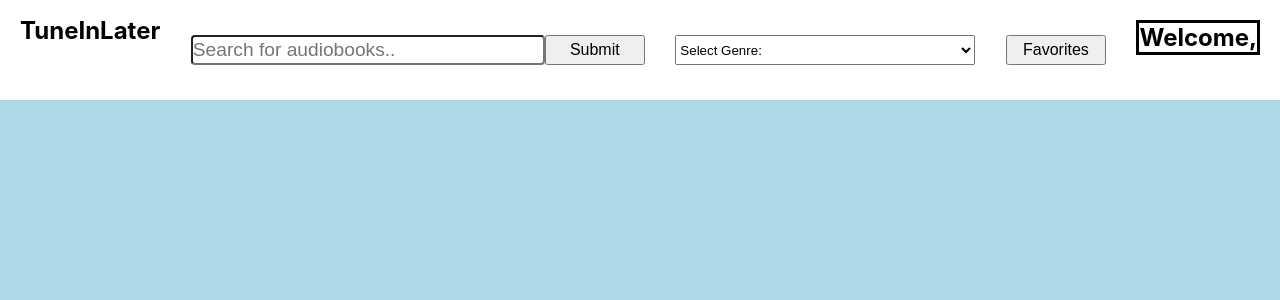
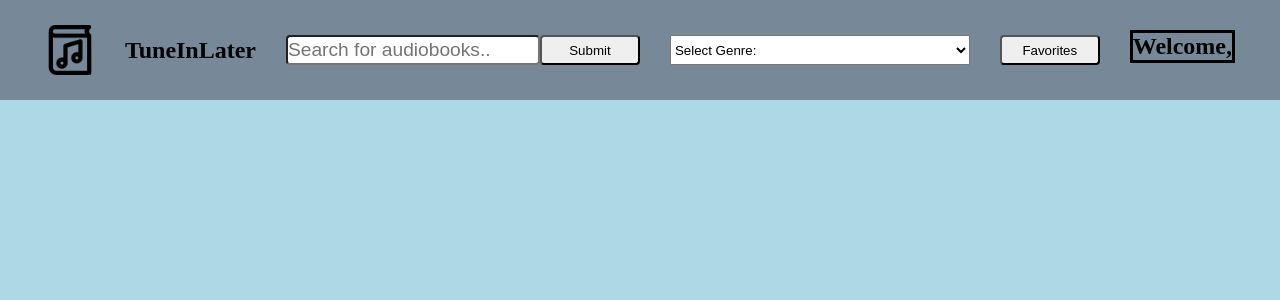
Before and after one commit to jogren/TuneInLater, a React (Create React App) app: page / in a window 1280 px wide. Shown: the top 300 px of the page. Built offline with nearby package versions, Linux system fonts and the light colour scheme.

Commit message:
add background color, font and button sizing

```diff
--- a/src/components/App/App.css
+++ b/src/components/App/App.css
@@ -6,3 +6,14 @@ main {
     "nav"
     "container";
 }
+
+@font-face {
+  font-family: 'Karla';
+  font-style: normal;
+  font-weight: 400;
+  src: url("https://fonts.googleapis.com/css?family=Karla:400,700&display=swap")
+}
+
+.the-app {
+  font-family: "Karla"
+}
--- a/src/components/App/App.js
+++ b/src/components/App/App.js
@@ -64,7 +64,7 @@ class App extends Component {
   render () {
     const { selectCurrentUserReducer, getAudiobooksReducer, toggleFavoriteReducer } = this.props;
     return (
-      <div>
+      <div className="the-app">
         <Route exact path='/login' render={() => <Login loginUser={this.logInUser} currentUser={selectCurrentUserReducer} createNewUser={this.makeNewUser} /> } />
         <Route exact path='/' render={() =>
           <main>
--- a/src/components/Login/Login.css
+++ b/src/components/Login/Login.css
@@ -6,21 +6,27 @@
   display: flex;
   flex-direction: column;
   justify-content: center;
+  align-items: center;
 }
 
 header {
   text-align: center;
+  width: 350px;
 }
 
-h1 {
+.title {
+  background-color: white;
+  opacity: 0.9;
   margin: 0;
-  margin-bottom: 40px;
+  border-radius: 10px;
+  padding: 10px;
 }
 
 .account-container {
     display:flex;
     justify-content: space-evenly;
     align-items:center;
+    margin: 100px;
 }
 
 h4 {
@@ -71,12 +77,13 @@ input {
     display: flex;
     align-items: center;
     font-size: 1.5em;
+    margin: 40px;
 }
 
-button {
+.big-container button {
     height:30px;
-    width: 100px;
-    font-size: 1em
+    width: 150px;
+    font-size: 1em;
 }
 
 .create-account-button {
--- a/src/components/Login/Login.js
+++ b/src/components/Login/Login.js
@@ -44,7 +44,7 @@ class Login extends Component {
     return (
     <div className="big-container">
       <header>
-        <h1>Tune-In-Later</h1>
+        <h1 className="title">Tune-In-Later</h1>
       </header>
       <section className="account-container">
         <article className="create-account-container">
--- a/src/components/Nav/Nav.css
+++ b/src/components/Nav/Nav.css
@@ -1,15 +1,27 @@
 nav {
   display: flex;
-  justify-content: space-between;
+  justify-content: space-around;
   align-items: center;
   grid-area: nav;
-  padding: 0px 20px;
+  padding: 0px 30px;
+  background-color: lightslategrey;
+}
+
+nav input {
+  width: 250px;
 }
 
 .select-container {
   position: relative;
   width: 300px;
   height: 30px;
+}
+
+.nav-button {
+  height: 30px;
+  width: 100px;
+  border-radius: 4px;
+  padding: 0;
 }
 
 .search-container {
@@ -42,12 +54,19 @@ nav {
   border-color: black transparent transparent transparent;
 }
 
+img {
+  height: 50px;
+}
+
 .Nav_login {
-  height: 100px;
+  display: flex;
+  flex-direction: column;
+  height: 40px;
 }
 
 h2 {
   border: 3px black solid;
+  margin: 0;
 }
 
 .p-logout {
@@ -59,4 +78,5 @@ h2 {
 .Nav_login:hover .p-logout {
   display: block;
   background-color: lightblue;
+  margin-top: 10px;
 }
--- a/src/components/Nav/Nav.js
+++ b/src/components/Nav/Nav.js
@@ -3,6 +3,7 @@ import { NavLink } from 'react-router-dom';
 import { logoutUser, toggleBtnStatus } from '../actions';
 import { connect } from 'react-redux';
 import './Nav.css';
+import bookPng from './book3.png'
 
 class Nav extends Component {
   constructor(props) {
@@ -27,6 +28,7 @@ class Nav extends Component {
     const user = currentUser.name
     return (
       <nav>
+        <img alt="book" src={bookPng}></img>
         <h1>TuneInLater</h1>
         <div className="search-container">
           <input
@@ -37,7 +39,7 @@ class Nav extends Component {
             value={this.state.search}
             onChange={e => this.handleSearch(e)}
             / >
-          <button onClick={() => newSearch(this.state.search) }>Submit</button>
+          <button className="nav-button"onClick={() => newSearch(this.state.search) }>Submit</button>
         </div>
         <select onChange={(e) => newSearch(e.target.value)} className="select-container">
           <option value="">Select Genre:</option>
@@ -49,15 +51,15 @@ class Nav extends Component {
           <option value="Non fiction">Non-Fiction</option>
         </select>
         {toggleFavoriteBtnReducer === 'favorite' && <NavLink to='/favorites' onClick={this.helperFunction}>
-          <button>Favorites</button>
+          <button className="nav-button">Favorites</button>
         </NavLink> }
         {toggleFavoriteBtnReducer === 'showAll' && <NavLink to='/' onClick={() => toggleBtnStatus(toggleFavoriteBtnReducer)}>
-          <button>Show All</button>
+          <button className="nav-button">Show All</button>
         </NavLink>}
         <div className="Nav_login">
           <h2>Welcome, {user ? user.charAt(0).toUpperCase() + user.slice(1) : ''}</h2>
           <NavLink exact to='/login'>
-            <p onClick={logoutUser} className="p-logout">Log out</p>
+            <p className="logout" onClick={logoutUser} className="p-logout">Log out</p>
           </NavLink>
         </div>
       </nav>
```
Also changed, not shown: src/components/Nav/book3.png (added).
